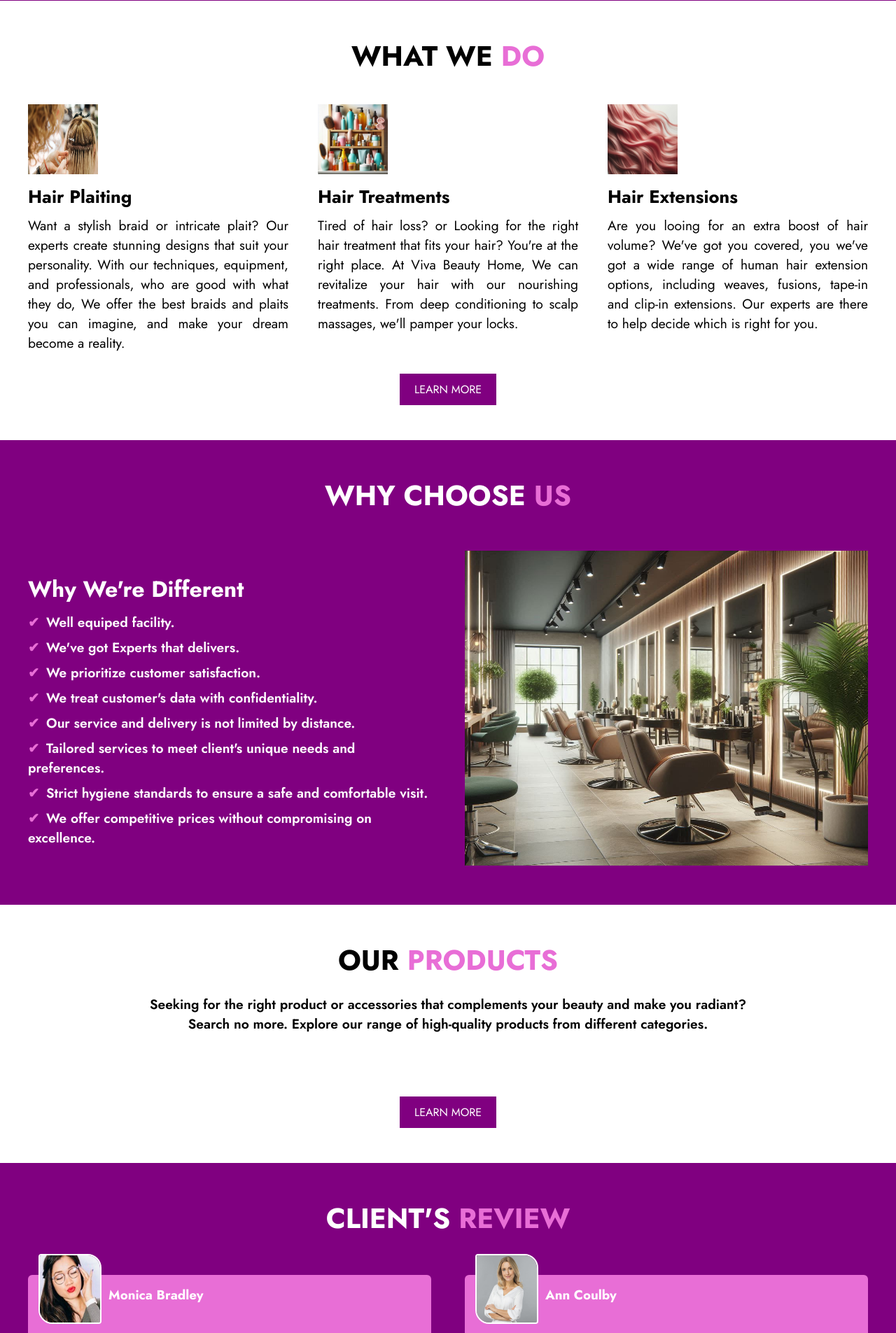
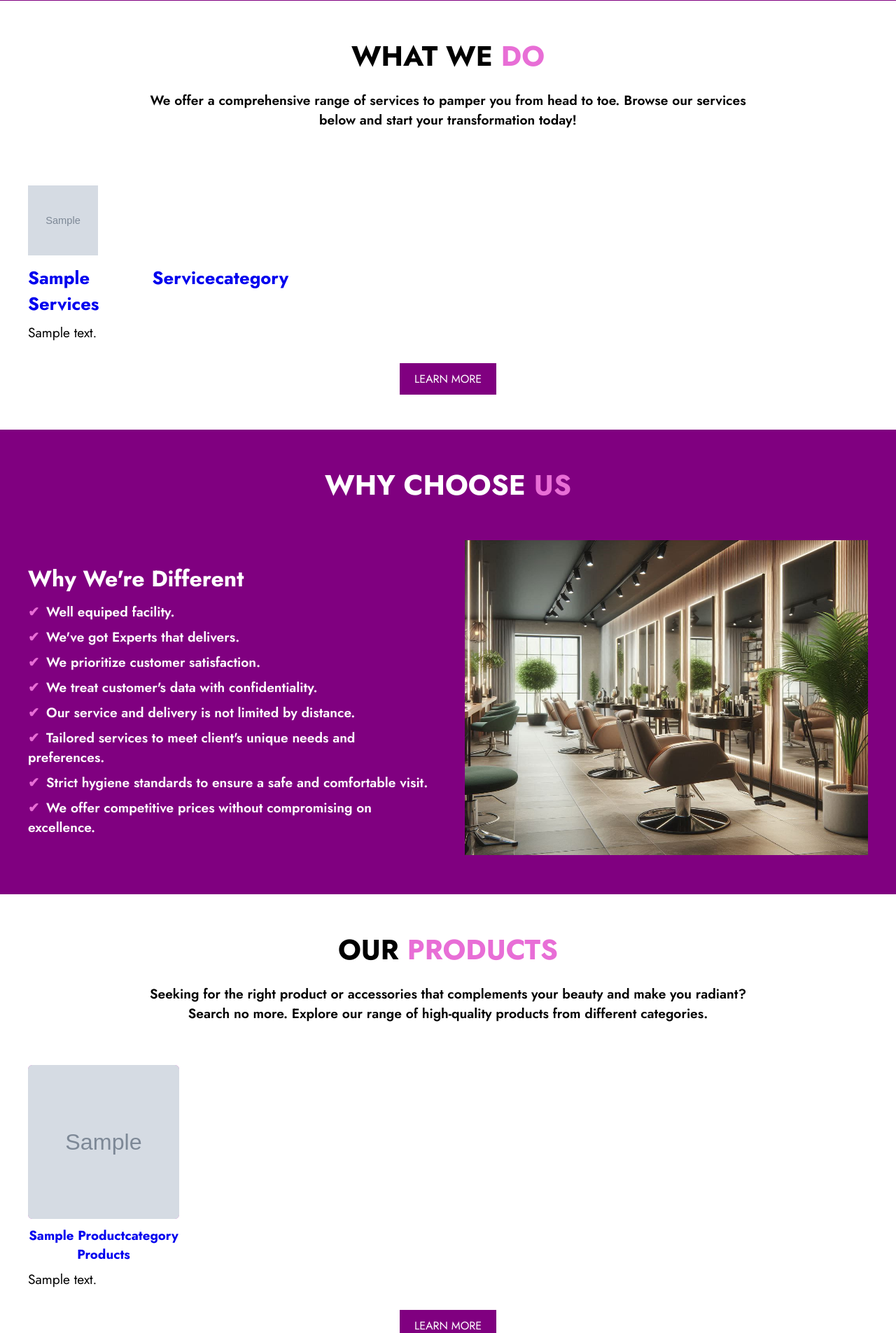
Before and after one commit to Judechuks/vivabeauty, a Django app: page / in a window 1280 px wide. Shown: the part 1175-3080 px from the top of the page at 70% size. Run offline with Django 5.2, Linux system fonts and the light colour scheme; tables that the repository leaves empty hold one stand-in row (values such as "Sample post"); grey boxes marked "Sample" are stand-in pictures; some web fonts are replaced.

Commit message:
services categories section

```diff
--- a/app/templates/app/home.html
+++ b/app/templates/app/home.html
@@ -43,24 +43,19 @@
 <!-- services  -->
 <section id="services">
   <h1 class="section-title">what we <span>do</span></h1>
+  <p class="section-intro">We offer a comprehensive range of services to pamper you from head to toe. Browse our services below and start your transformation today!</p>
   <div class="row">
-      <article class="col">
-        <img src="{% static 'app/images/hair-plaiting.webp' %}" alt="Hair Plaiting" class="service-img">
-        <h2>Hair Plaiting</h2>
-        <p>Want a stylish braid or intricate plait? Our experts create stunning designs that suit your personality. With our techniques, equipment, and professionals, who are good with what they do, We offer the best braids and plaits you can imagine, and make your dream become a reality.</p>
-      </article>
-      <article class="col">
-        <img src="{% static 'app/images/products-kit.png' %}" alt="Hair Treatments" class="service-img">
-        <h2>Hair Treatments</h2>
-        <p>Tired of hair loss? or Looking for the right hair treatment that fits your hair? You're at the right place. At Viva Beauty Home, We can revitalize your hair with our nourishing treatments. From deep conditioning to scalp massages, we'll pamper your locks. </p>
-      </article>
-      <article class="col">
-        <img src="{% static 'app/images/hair-extensions.png' %}" alt="Hair Extensions" class="service-img">
-        <h2>Hair Extensions</h2>
-        <p>Are you looing for an extra boost of hair volume? We've got you covered, you we've got a wide range of human hair extension options, including weaves, fusions, tape-in and clip-in extensions. Our experts are there to help decide which is right for you.</p>
-      </article>
+    {% for category in service_categories %}
+    <article class="col">
+      <a href="{% url 'products' category.id %}">
+        <img src="{{category.category_image.url}}" alt="{{ category.name }} Category" class="service-img">
+        <h2>{{ category.name }} services</h2>
+      </a>
+      <p>{{ category.category_description }}</p>
+    </article>
+    {% endfor %}
     </div>
-      <a href="services" class="btn btn-outline">learn more</a>
+    <a href="service_categories" class="btn btn-outline">learn more</a>
 </section>
 
 <!-- why choose us -->
@@ -91,18 +86,19 @@
   <h1 class="section-title">our <span>products</span></h1>
   <p class="section-intro">Seeking for the right product or accessories that complements your beauty and make you radiant? Search no more. Explore our range of high-quality products from different categories.</p>
   <div class="product-container">
-    {% for category in categories %}
+    {% for category in product_categories %}
     <article class="card">
-      <a href="{% url 'product_list' category.id %}">
+      <a href="{% url 'products' category.id %}">
         <div class="card-img-container">
           <img src="{{category.category_image.url}}" alt="{{ category.name }} Category">
         </div>
         <h3>{{ category.name }} Products</h3>
       </a>
+      <p class="product-desc">{{category.category_description}}</p>
     </article>
     {% endfor %}
   </div>
-  <a href="/categories/" class="btn btn-outline">learn more</a>
+  <a href="/product_categories/" class="btn btn-outline">learn more</a>
 </section>
 
 <!-- clients-review -->
```
